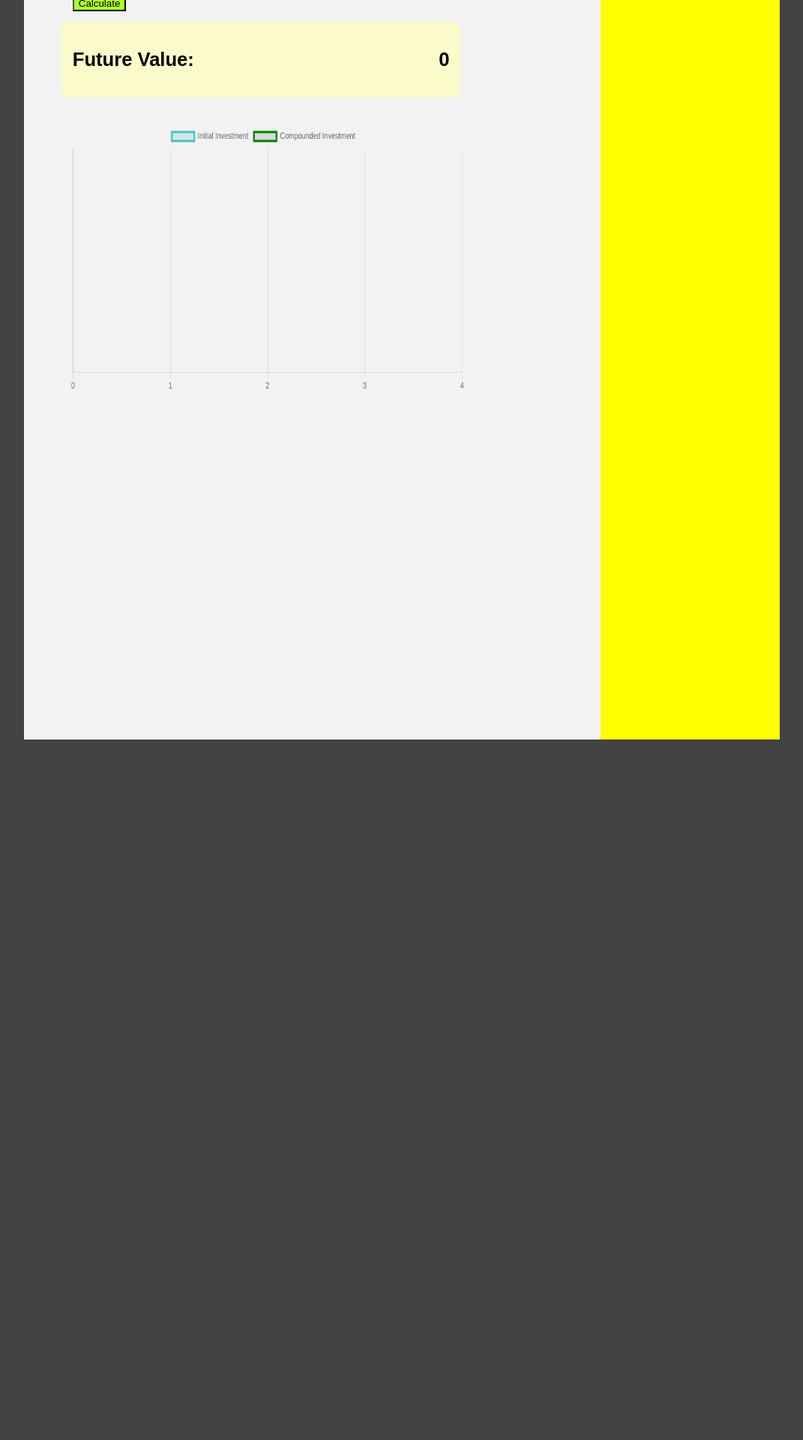
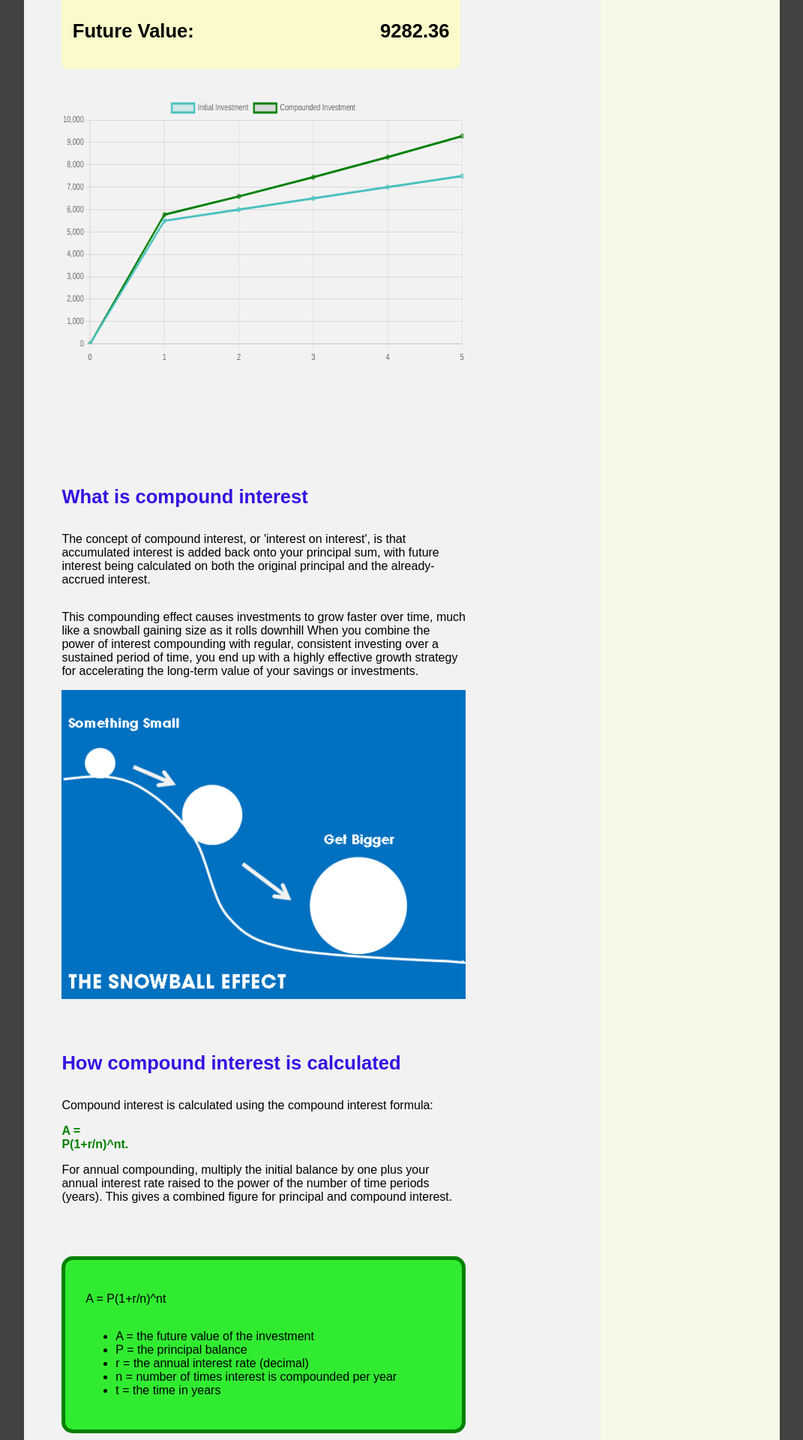
Before and after one commit to Noxtimo/compound, a React (Vite) app: page / in a window 1280 px wide. Shown: the part 660-2580 px from the top of the page at 75% size, without its empty margins (104-1175 px from the left). Before the commit the page ends 1693 px from the top, so only its background shows below. Built offline with nearby package versions, Linux system fonts and the light colour scheme.

Commit message:
fourth commit

```diff
--- a/src/App.jsx
+++ b/src/App.jsx
@@ -1,5 +1,6 @@
 import Calculator from "./components/Calculator";
 import Explanation from "./components/Explanation";
+import snowball from "./images/snowball.png";
 
 import { initializeApp } from "firebase/app";
 import { getAnalytics } from "firebase/analytics";
@@ -23,6 +24,56 @@ const App = () => {
       <div className="primary-body">
         <Explanation />
         <Calculator />
+        <div className="readings">
+          <div>
+            <div>
+              {" "}
+              <h1>What is compound interest</h1>
+              <p>
+                {" "}
+                The concept of compound interest, or 'interest on interest', is
+                that accumulated interest is added back onto your principal sum,
+                with future interest being calculated on both the original
+                principal and the already-accrued interest.{" "}
+              </p>
+              <p>
+                This compounding effect causes investments to grow faster over
+                time, much like a snowball gaining size as it rolls downhill
+                When you combine the power of interest compounding with regular,
+                consistent investing over a sustained period of time, you end up
+                with a highly effective growth strategy for accelerating the
+                long-term value of your savings or investments.
+              </p>
+            </div>
+
+            <img src={snowball} className="first-image" />
+          </div>
+          <div>
+            <h1>How compound interest is calculated</h1>
+            <p>
+              Compound interest is calculated using the compound interest
+              formula:{" "}
+              <p style={{ color: "green", width: "20%", fontWeight: "bold" }}>
+                {" "}
+                A = P(1+r/n)^nt.
+              </p>{" "}
+              For annual compounding, multiply the initial balance by one plus
+              your annual interest rate raised to the power of the number of
+              time periods (years). This gives a combined figure for principal
+              and compound interest.
+            </p>
+            <div className="formula">
+              <p>A = P(1+r/n)^nt</p>
+              <ul>
+                <li>A = the future value of the investment</li>
+                <li>P = the principal balance</li>
+                <li>r = the annual interest rate (decimal)</li>
+                <li>n = number of times interest is compounded per year</li>
+                <li>t = the time in years</li>
+              </ul>
+            </div>
+          </div>
+        </div>
       </div>
       <div className="secondary-body"></div>
     </div>
--- a/src/components/Calculator.jsx
+++ b/src/components/Calculator.jsx
@@ -37,21 +37,6 @@ const Calculator = () => {
     );
   }
 
-  const calculateInterest = () => {
-    const amount =
-      principal * Math.pow(1 + rate / 100 / compound, compound * time);
-
-    let annualContributionAmount = 0;
-    for (let i = 0; i < time; i++) {
-      annualContributionAmount +=
-        extra * Math.pow(1 + rate / 100 / compound, compound * (time - i));
-    }
-
-    const totalAmount = amount + annualContributionAmount;
-
-    setResult(totalAmount.toFixed(2));
-  };
-
   const generateCountdownArray = (num) => {
     const array = [];
     for (let i = 0; i < num; i++) {
@@ -61,7 +46,7 @@ const Calculator = () => {
   };
 
   const data = {
-    labels: [...generateCountdownArray(time)],
+    labels: [...generateCountdownArray(time + 1)],
     datasets: [
       {
         label: "Initial Investment",
@@ -79,7 +64,7 @@ const Calculator = () => {
     ],
   };
 
-  console.log(compoundInterst);
+  console.log(time);
 
   return (
     <>
@@ -122,7 +107,7 @@ const Calculator = () => {
 
           <input
             className="input-fields"
-            type="text"
+            type="number"
             value={time}
             onChange={(e) => setTime(+e.target.value)}
           />
@@ -139,14 +124,12 @@ const Calculator = () => {
           />
         </div>
 
-        <div className="input-row">
-          <button onClick={calculateInterest}>Calculate</button>
-        </div>
+        <div className="input-row"></div>
 
         <div className="result">
           <h2>Future Value:</h2>
 
-          <h2>{result}</h2>
+          <h2>{compoundInterst[compoundInterst.length - 2].toFixed(2)}</h2>
         </div>
       </div>
       <Line
@@ -157,7 +140,9 @@ const Calculator = () => {
           scales: {
             y: {
               min: 0,
-              max: result * 2,
+              max:
+                Math.round(compoundInterst[compoundInterst.length - 1] / 1000) *
+                1000,
             },
           },
         }}
--- a/src/index.css
+++ b/src/index.css
@@ -15,8 +15,10 @@ body{
 }
 
 h1{
-    font-size: 2.5vw;
+    font-size: 2vw;
 }
+
+
 
 h2{
     font-size: 2vw;
@@ -36,7 +38,7 @@ button{
 .main-body{
     background-color: #f2f2f2;
     display: flex;
-    height: 100rem;
+    height: 300rem;
     padding-left: 5%;
 
 
@@ -49,7 +51,7 @@ button{
 }
 
 .secondary-body{
-    background-color: yellow;
+    background-color: rgb(248, 248, 233);
     width: 25%;
     height: 100%;
 }
@@ -105,3 +107,37 @@ button{
     width: 75% !important;
     margin-top: 5%;
 }
+
+
+
+
+.readings{
+    margin-top: 5%;
+    width: 75%;
+}
+
+.readings div{
+    margin-top: 10%;
+    display: flex;
+    flex-direction: column;
+    justify-content: space-between;
+
+
+}
+
+.readings h1{
+    color: rgb(52, 18, 226);
+
+}
+
+.first-image{
+    width: 100%;
+
+}
+
+.formula{
+    background-color: rgb(49, 235, 49);
+    border-radius: 15px;
+    padding: 5%;
+    border: 5px solid green;
+}
```
Also changed, not shown: src/images/snowball.png (added), 1 other file (tests, documents, lock files or other folders).
